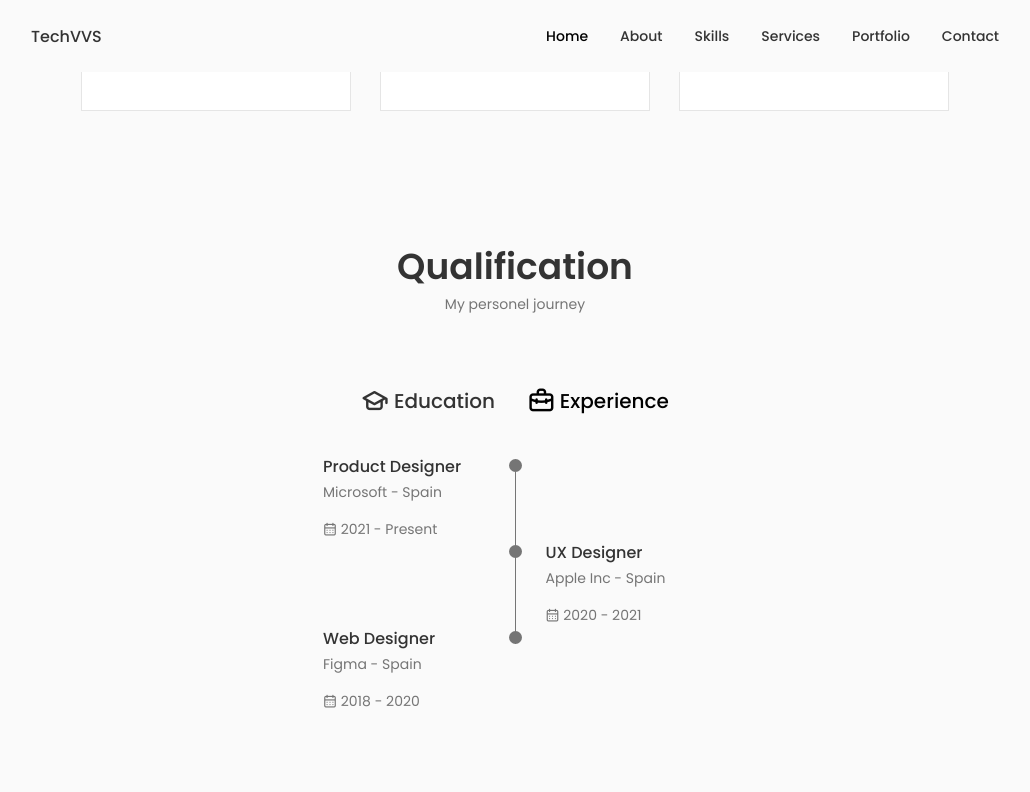
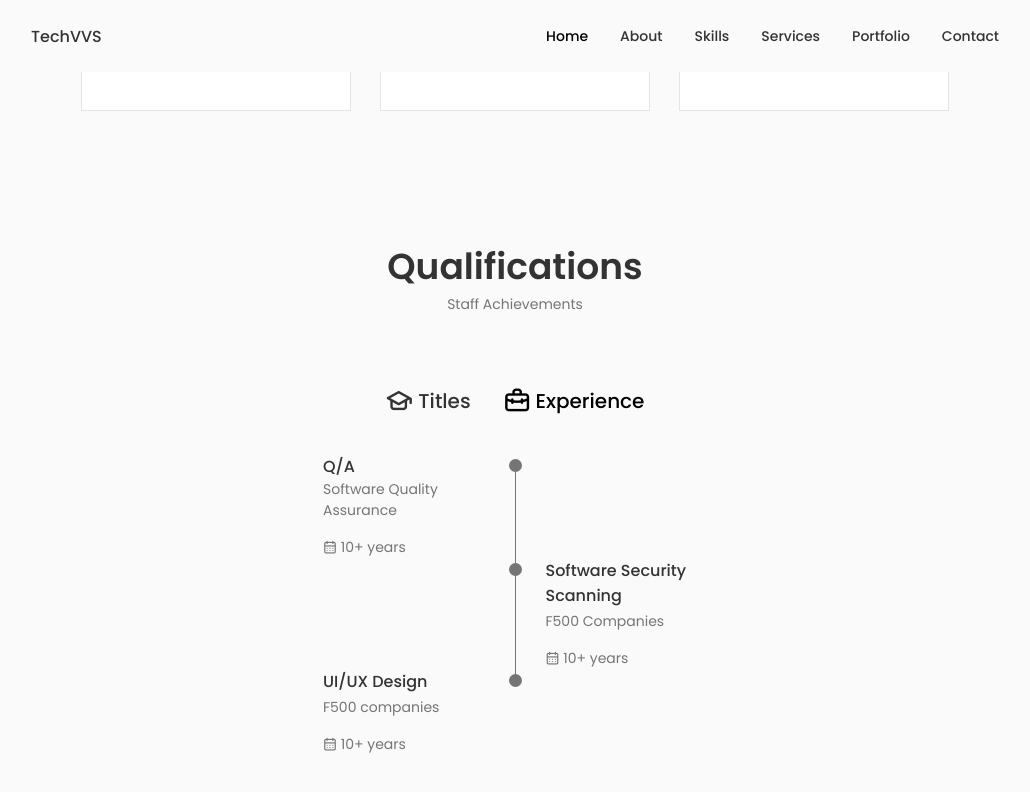
Before and after one commit to JavascriptJenkins/techVVS-landing-page, a React (Create React App) app: page / in a window 1280 px wide. Both pictures are taken after a click on the element "Experience". Shown: the part 2302-3094 px from the top of the page, without its empty margins (125-1155 px from the left). Built offline with nearby package versions, Linux system fonts and the light colour scheme.

Commit message:
remove portfolio section and testomonial section

```diff
--- a/src/App.js
+++ b/src/App.js
@@ -23,8 +23,7 @@ const App = () => {
       <Skills />
       <Services />
       <Qualification />
-      <Work />
-      <Testimonials />
+
       <Contact />
     </main>
 
--- a/src/components/contact/Contact.jsx
+++ b/src/components/contact/Contact.jsx
@@ -79,7 +79,7 @@ const Contact = () => {
             marginHeight={0}
             marginWidth={0}
             style={{ filter: "opacity(0.7)" }}
-            src="https://www.google.com/maps/embed/v1/place?q=Bondesque,+West+Lake+Street,+Minneapolis,+MN,+USA&key=AIzaSyBFw0Qbyq9zTFTd-tUY6dZWTgaQzuU17R8"
+            src="https://www.google.com/maps/embed/v1/place?q=315 W 15th St, Minneapolis, MN 55403&key=AIzaSyBFw0Qbyq9zTFTd-tUY6dZWTgaQzuU17R8"
           />
         </div>
 
--- a/src/components/footer/Footer.jsx
+++ b/src/components/footer/Footer.jsx
@@ -14,17 +14,17 @@ const Footer = () => {
             </a>
           </li>
 
-          <li>
-            <a href="#portfolio" className="footer__link">
-              Projects
-            </a>
-          </li>
+{/*           <li> */}
+{/*             <a href="#portfolio" className="footer__link"> */}
+{/*               Projects */}
+{/*             </a> */}
+{/*           </li> */}
 
-          <li>
-            <a href="#testimonials" className="footer__link">
-              Testimonials
-            </a>
-          </li>
+{/*           <li> */}
+{/*             <a href="#testimonials" className="footer__link"> */}
+{/*               Testimonials */}
+{/*             </a> */}
+{/*           </li> */}
         </ul>
 
         <div className="footer__social">
--- a/src/components/qualification/Qualification.jsx
+++ b/src/components/qualification/Qualification.jsx
@@ -10,8 +10,8 @@ const Qualification = () => {
 
   return (
     <section className="qualification section">
-      <h2 className="section__title">Qualification</h2>
-      <span className="section__subtitle">My personel journey</span>
+      <h2 className="section__title">Qualifications</h2>
+      <span className="section__subtitle">Staff Achievements</span>
 
       <div className="qualification__container container">
         <div className="qualification__tabs">
@@ -24,7 +24,7 @@ const Qualification = () => {
             onClick={() => toggleTab(1)}
           >
             <i className="uil uil-graduation-cap qualification__icon"></i>
-            Education
+            Titles
           </div>
 
           <div
@@ -50,12 +50,12 @@ const Qualification = () => {
           >
             <div className="qualification__data">
               <div>
-                <h3 className="qualification__title">Web Design</h3>
+                <h3 className="qualification__title">Architect</h3>
                 <span className="qualification__subtitle">
-                  Spain - Institute
+                  Optum - UHG
                 </span>
                 <div className="qualification__calender">
-                  <i className="uil uil-calendar-alt"></i> 2021 - Present
+                  <i className="uil uil-calendar-alt"></i> 10+ years
                 </div>
               </div>
 
@@ -74,24 +74,24 @@ const Qualification = () => {
               </div>
 
               <div>
-                <h3 className="qualification__title">Art Director</h3>
+                <h3 className="qualification__title">Principal Engineer</h3>
                 <span className="qualification__subtitle">
-                  Spain - Institute
+                  F500 companies
                 </span>
                 <div className="qualification__calender">
-                  <i className="uil uil-calendar-alt"></i> 2020 - 2021
+                  <i className="uil uil-calendar-alt"></i> 10+ years
                 </div>
               </div>
             </div>
 
             <div className="qualification__data">
               <div>
-                <h3 className="qualification__title">Web Development</h3>
+                <h3 className="qualification__title">Technical Director</h3>
                 <span className="qualification__subtitle">
-                  Spain - Institute
+                  Large consulting firm
                 </span>
                 <div className="qualification__calender">
-                  <i className="uil uil-calendar-alt"></i> 2018 - 2020
+                  <i className="uil uil-calendar-alt"></i> 10+ years
                 </div>
               </div>
 
@@ -109,12 +109,12 @@ const Qualification = () => {
               </div>
 
               <div>
-                <h3 className="qualification__title">UX Expert</h3>
+                <h3 className="qualification__title">Product Owner</h3>
                 <span className="qualification__subtitle">
-                  Spain - Institute
+                  Technical Product Designer
                 </span>
                 <div className="qualification__calender">
-                  <i className="uil uil-calendar-alt"></i> 2017 - 2018
+                  <i className="uil uil-calendar-alt"></i> 10+ years
                 </div>
               </div>
             </div>
@@ -129,12 +129,12 @@ const Qualification = () => {
           >
             <div className="qualification__data">
               <div>
-                <h3 className="qualification__title">Product Designer</h3>
+                <h3 className="qualification__title">Q/A</h3>
                 <span className="qualification__subtitle">
-                  Microsoft - Spain
+                  Software Quality Assurance
                 </span>
                 <div className="qualification__calender">
-                  <i className="uil uil-calendar-alt"></i> 2021 - Present
+                  <i className="uil uil-calendar-alt"></i> 10+ years
                 </div>
               </div>
 
@@ -153,22 +153,22 @@ const Qualification = () => {
               </div>
 
               <div>
-                <h3 className="qualification__title">UX Designer</h3>
+                <h3 className="qualification__title">Software Security Scanning</h3>
                 <span className="qualification__subtitle">
-                  Apple Inc - Spain
+                  F500 Companies
                 </span>
                 <div className="qualification__calender">
-                  <i className="uil uil-calendar-alt"></i> 2020 - 2021
+                  <i className="uil uil-calendar-alt"></i> 10+ years
                 </div>
               </div>
             </div>
 
             <div className="qualification__data">
               <div>
-                <h3 className="qualification__title">Web Designer</h3>
-                <span className="qualification__subtitle">Figma - Spain</span>
+                <h3 className="qualification__title">UI/UX Design</h3>
+                <span className="qualification__subtitle">F500 companies</span>
                 <div className="qualification__calender">
-                  <i className="uil uil-calendar-alt"></i> 2018 - 2020
+                  <i className="uil uil-calendar-alt"></i> 10+ years
                 </div>
               </div>
 
```
Also changed, not shown: 1 other file (tests, documents, lock files or other folders).
